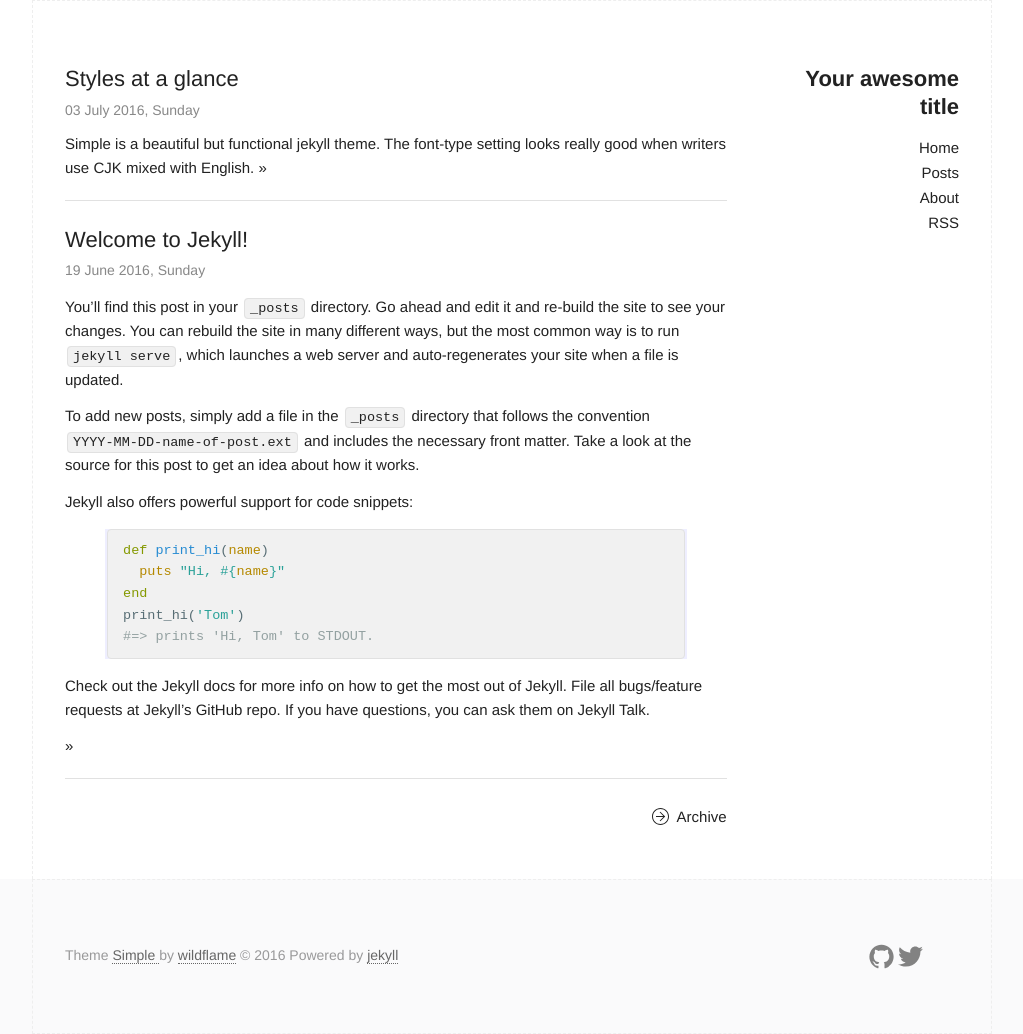
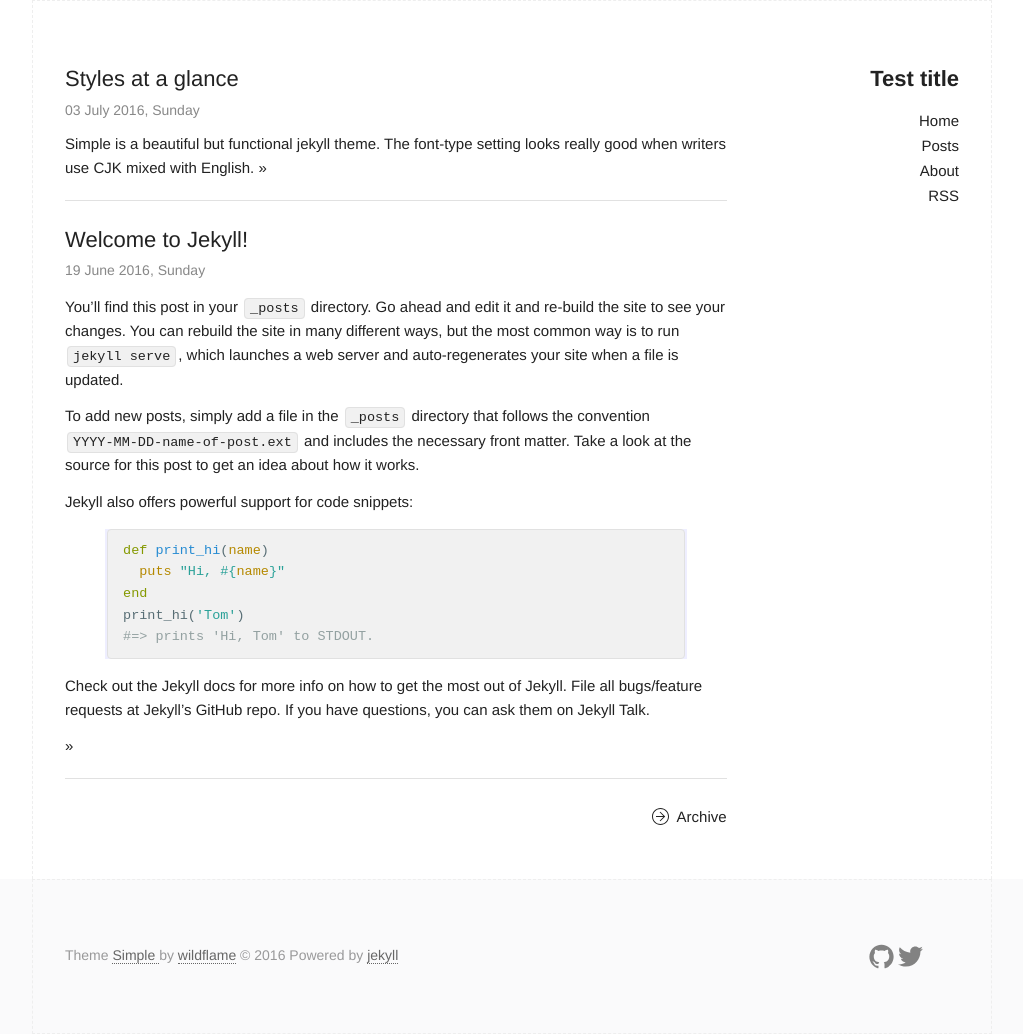
Before and after one commit to gavinchou/gavinchou.github.io, a Jekyll site: the page built from index.html, in a window 1280 px wide. Shown: the whole page, without its empty margins (128-1151 px from the left). Built offline with Jekyll 4.4.1, drawn with Linux system fonts in a browser that asks for light colours.

Commit message:
Modify _config.yml for basic info

```diff
--- a/_config.yml
+++ b/_config.yml
@@ -6,16 +6,16 @@
 # 'jekyll serve'. If you change this file, please restart the server process.
 
 # Site settings
-title: Your awesome title
-email: your-email@domain.com
+title: Test title
+email: gavineaglechou@gmail.com
 description: > # this means to ignore newlines until "baseurl:"
   Write an awesome description for your new site here. You can edit this
   line in _config.yml. It will appear in your document head meta (for
   Google search results) and in your feed.xml site description.
-baseurl: "/jekyll-simple" # the subpath of your site, e.g. /blog
-url: "http://wildflame.me" # the base hostname & protocol for your site
-twitter_username: Taffyer
-github_username:  wild-flame
+baseurl: "/gavinchou.github.io" # the subpath of your site, e.g. /blog
+url: "http://gavinchou.github.io" # the base hostname & protocol for your site
+twitter_username: Gavin Chou
+github_username:  gavinchou
 
 # Build settings
 markdown: kramdown
```
